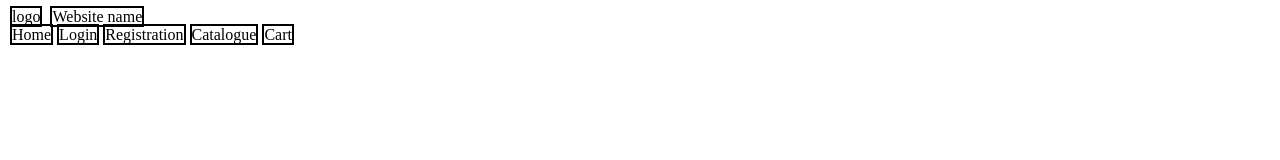
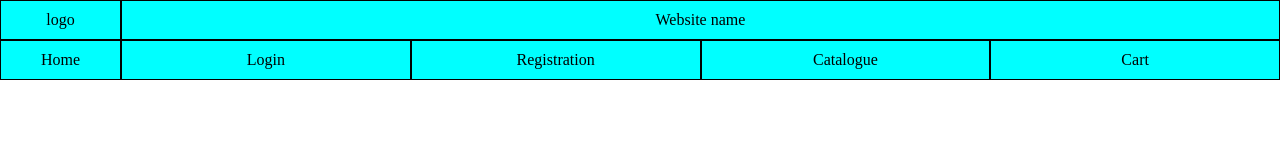
Before and after one commit to al-bumblebee/AI-Book-Store, a plain HTML site: page nav.html in a window 1280 px wide. Drawn offline with Linux system fonts and the light colour scheme.

Commit message:
added required components

```diff
--- a/nav.html
+++ b/nav.html
@@ -5,18 +5,37 @@
     <meta name="viewport" content="width=device-width, initial-scale=1.0">
     <title>Document</title>
     <style>
+        *{
+            margin: 0;
+            padding: 0;
+            text-align: center;
+        }
+        .header{
+            display: flex;
+        }
         span {
-            border: 2px solid black;
-            margin: 2px;
+            border: 1px solid black;
+            background-color: aqua;
+            width: 100%;
         }
         .logo {
-            /* float: left; */
-            width: 40%;
+            padding: 10px;
+            width: 8%;
         }
 
         .name {
-            /* float: left; */
-            width: 60%;
+            padding :10px;
+            width: 92%;
+        }
+        .navigation {
+            display: flex;
+
+        }
+        .home{
+            width: 37%;
+        }
+        .navigation span{
+            padding :10px;
         }
     </style>
 </head>
@@ -25,7 +44,7 @@
         <span class="logo">logo</span>
         <span class="name">Website name</span>
         </div>
-        <div>
+    <div class="navigation">
             <span class="home">Home</span><span class="login">Login</span><span class="Registration">Registration</span><span>Catalogue</span><span>Cart</span>
         </div>
 </body>
```
Also changed, not shown: catalouge.html (+24 -1 lines), description.html (+12 -2 lines), index.html (+22 -4 lines).
